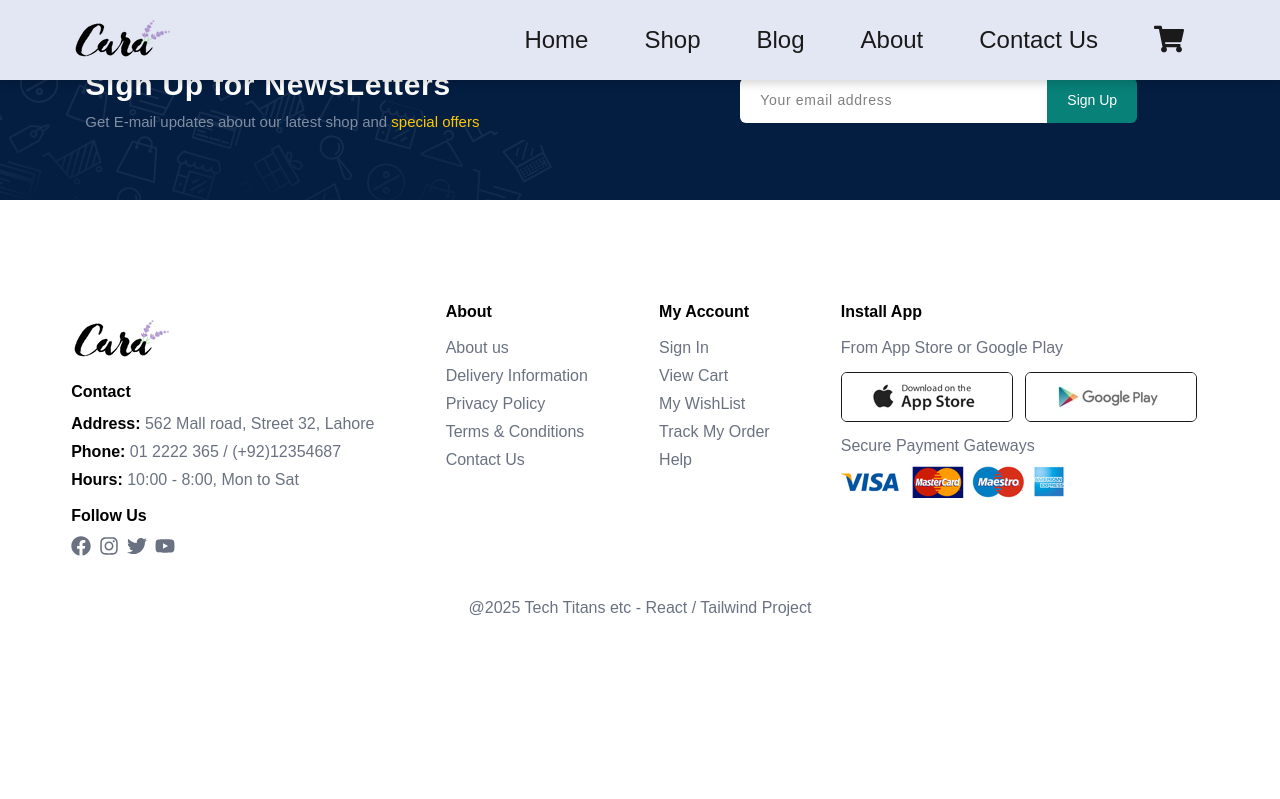
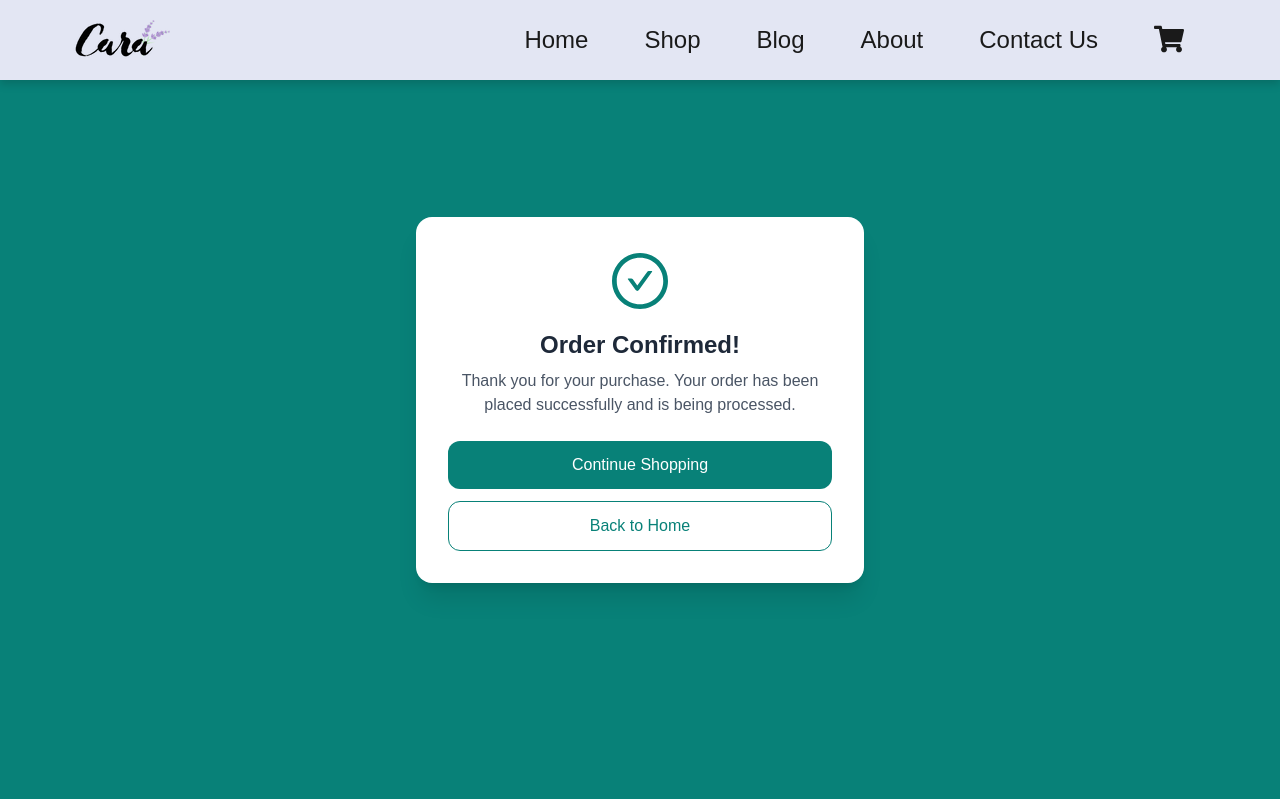
Before and after one commit to BasitAli-Code/Ecommerce-Site, a React (Vite) app: page /order-confirmation in a window 1280 px wide. Shown: the top 799 px of the page. Built offline with nearby package versions, Linux system fonts and the light colour scheme.

Commit message:
Finally web completed

```diff
--- a/src/App.jsx
+++ b/src/App.jsx
@@ -11,6 +11,7 @@ const Blog = lazy(() => import('./pages/Blog.jsx'))
 const ContactPage = lazy(() => import('./pages/ContactPage.jsx'))
 const CartPage = lazy(() => import('./pages/CartPage.jsx'))
 const ProductDetails = lazy(() => import('./pages/ProductDetails.jsx'))
+const OrderConfirmationPage = lazy(() => import('./pages/OrderConfirmationPage.jsx'))
 
 const App = () => {
   return (
@@ -25,6 +26,7 @@ const App = () => {
           <Route path="/about" element={<AboutPage />} />
           <Route path="/contactUs" element={<ContactPage />} />
           <Route path="/cart" element={<CartPage />} />
+          <Route path = "/order-confirmation" element = {<OrderConfirmationPage/>} />
           <Route path="/product-details/:id" element={<ProductDetails />} />
         </Routes>
       </Suspense>
--- a/src/pages/CartPage.jsx
+++ b/src/pages/CartPage.jsx
@@ -1,4 +1,5 @@
 import React, { useContext } from 'react'
+import { useNavigate } from 'react-router-dom'
 import { FaPlus, FaMinus, FaTimes } from "react-icons/fa";
 import { CartContext } from '../CartContext';
 import TopImage from '../components/TopImage'
@@ -10,6 +11,17 @@ const CartPage = () => {
   const totalPrice = cart.reduce((acc , product)=> acc + ( product.quantity * product.price) , 0 );
 
   const shippingCost = Math.floor(Math.random() * 21) + 10;
+
+  const navigate = useNavigate();
+
+
+  function handleOrderConfirmation(){
+    if(cart.length === 0){
+      alert("Your cart is empty. Please add items before confirming");
+      return;
+    }
+    navigate('/order-confirmation');
+  }
 
   return (
    <>
@@ -102,7 +114,7 @@ const CartPage = () => {
         </div>
 
         <button className="transition-all my-1 md:w-[40%] w-[70%] duration-300 bg-[#088178] text-[#fff] cursor-pointer rounded-md shadow-lg px-6 py-3"
-        >
+        onClick = {handleOrderConfirmation}>
             Confirm Order
         </button>
 
--- /dev/null
+++ b/src/pages/OrderConfirmationPage.jsx
@@ -0,0 +1,38 @@
+import React from "react";
+import { AiOutlineCheckCircle } from "react-icons/ai";
+import { Link } from "react-router-dom";
+
+const OrderConfirmationPage = () => {
+  return (
+    <div className="min-h-screen flex items-center justify-center bg-[#088178] p-6">
+      <div className="bg-white rounded-2xl shadow-xl max-w-md w-full p-8 text-center">
+        <AiOutlineCheckCircle className="mx-auto text-[#088178]" size={64} />
+
+        <h1 className="text-2xl font-bold mt-4 text-gray-800">
+          Order Confirmed!
+        </h1>
+        <p className="text-gray-600 mt-2">
+          Thank you for your purchase. Your order has been placed successfully
+          and is being processed.
+        </p>
+
+        <div className="mt-6 space-y-3">
+          <Link
+            to="/shop"
+            className="block w-full bg-[#088178] text-white py-3 rounded-xl font-medium hover:opacity-90 transition"
+          >
+            Continue Shopping
+          </Link>
+          <Link
+            to="/"
+            className="block w-full border border-[#088178] text-[#088178] py-3 rounded-xl font-medium hover:bg-[#088178] hover:text-white transition"
+          >
+            Back to Home
+          </Link>
+        </div>
+      </div>
+    </div>
+  );
+};
+
+export default OrderConfirmationPage;
```
